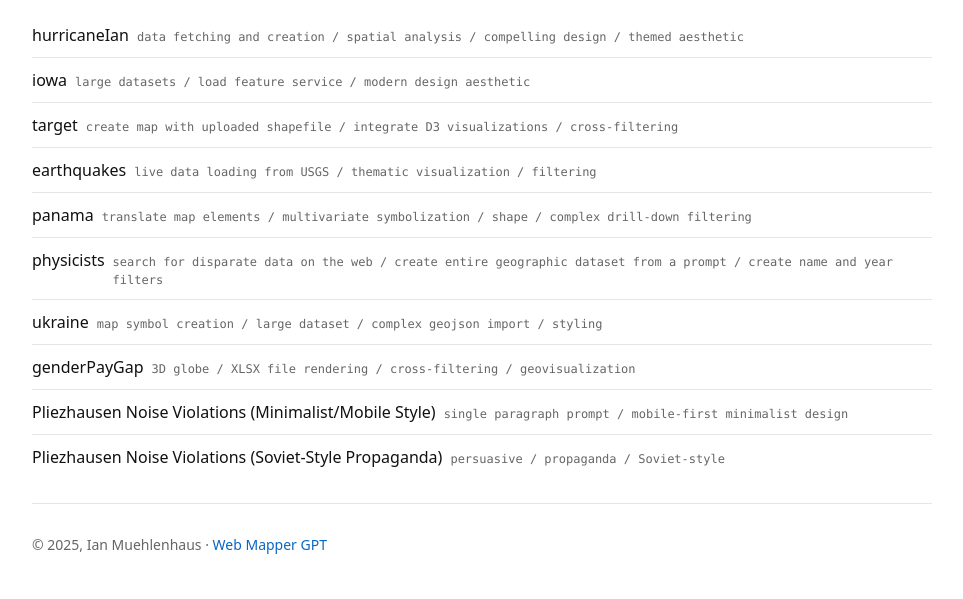
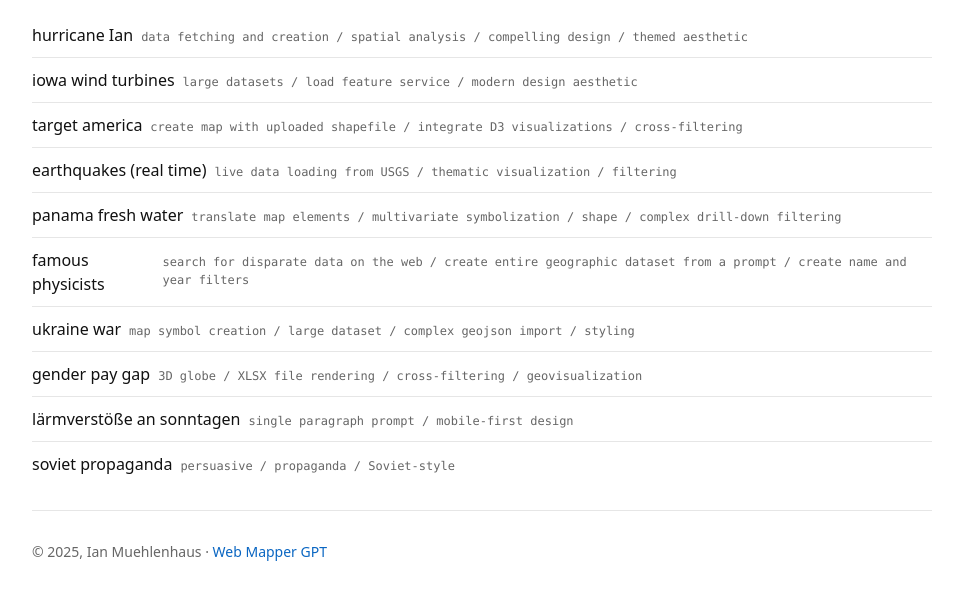
Before and after one commit to iMule/imule.github.io, a plain HTML site: page index.html in a window 1280 px wide. Shown: the part 79-678 px from the top of the page, without its empty margins (158-1121 px from the left). Drawn offline with Linux system fonts and the light colour scheme.

Commit message:
Update index.html

```diff
--- a/index.html
+++ b/index.html
@@ -38,43 +38,43 @@
       <ul class="list" id="portfolio-list">
         <!-- BEGIN AUTO-LIST -->
         <li>
-          <a href="maps/hurricaneIan/index.html">hurricaneIan</a>
+          <a href="maps/hurricaneIan/index.html">hurricane Ian</a>
           <span class="url">data fetching and creation / spatial analysis / compelling design / themed aesthetic</span>
         </li>
         <li>
-          <a href="maps/iowa/index.html">iowa</a>
+          <a href="maps/iowa/index.html">iowa wind turbines</a>
           <span class="url">large datasets / load feature service / modern design aesthetic </span>
         </li>
         <li>
-          <a href="maps/target/index.html">target</a>
+          <a href="maps/target/index.html">target america</a>
           <span class="url">create map with uploaded shapefile / integrate D3 visualizations / cross-filtering</span>
         </li>
         <li>
-          <a href="maps/earthquakes/index.html">earthquakes</a>
+          <a href="maps/earthquakes/index.html">earthquakes (real time)</a>
           <span class="url">live data loading from USGS / thematic visualization / filtering</span>
         </li>
         <li>
-          <a href="maps/panama/index.html">panama</a>
+          <a href="maps/panama/index.html">panama fresh water</a>
           <span class="url">translate map elements / multivariate symbolization / shape / complex drill-down filtering</span>
         </li>
         <li>
-          <a href="maps/physicists/index.html">physicists</a>
+          <a href="maps/physicists/index.html">famous physicists</a>
           <span class="url">search for disparate data on the web / create entire geographic dataset from a prompt / create name and year filters</span>
         </li>
         <li>
-          <a href="maps/ukraine/index.html">ukraine</a>
+          <a href="maps/ukraine/index.html">ukraine war</a>
           <span class="url">map symbol creation / large dataset / complex geojson import / styling</span>
         </li>
         <li>
-          <a href="maps/genderPayGap/index.html">genderPayGap</a>
+          <a href="maps/genderPayGap/index.html">gender pay gap</a>
           <span class="url">3D globe / XLSX file rendering / cross-filtering / geovisualization</span>
         </li>
         <li>
-          <a href="maps/noiseviolations/minimalist/index.html">Pliezhausen Noise Violations (Minimalist/Mobile Style)</a>
-          <span class="url">single paragraph prompt / mobile-first minimalist design</span>
+          <a href="maps/noiseviolations/minimalist/index.html">lärmverstöße an sonntagen</a>
+          <span class="url">single paragraph prompt / mobile-first design</span>
         </li>
         <li>
-          <a href="maps/noiseviolations/soviet/index.html">Pliezhausen Noise Violations (Soviet-Style Propaganda)</a>
+          <a href="maps/noiseviolations/soviet/index.html">soviet propaganda</a>
           <span class="url">persuasive / propaganda / Soviet-style</span>
         </li>
         <!-- END AUTO-LIST -->
```
